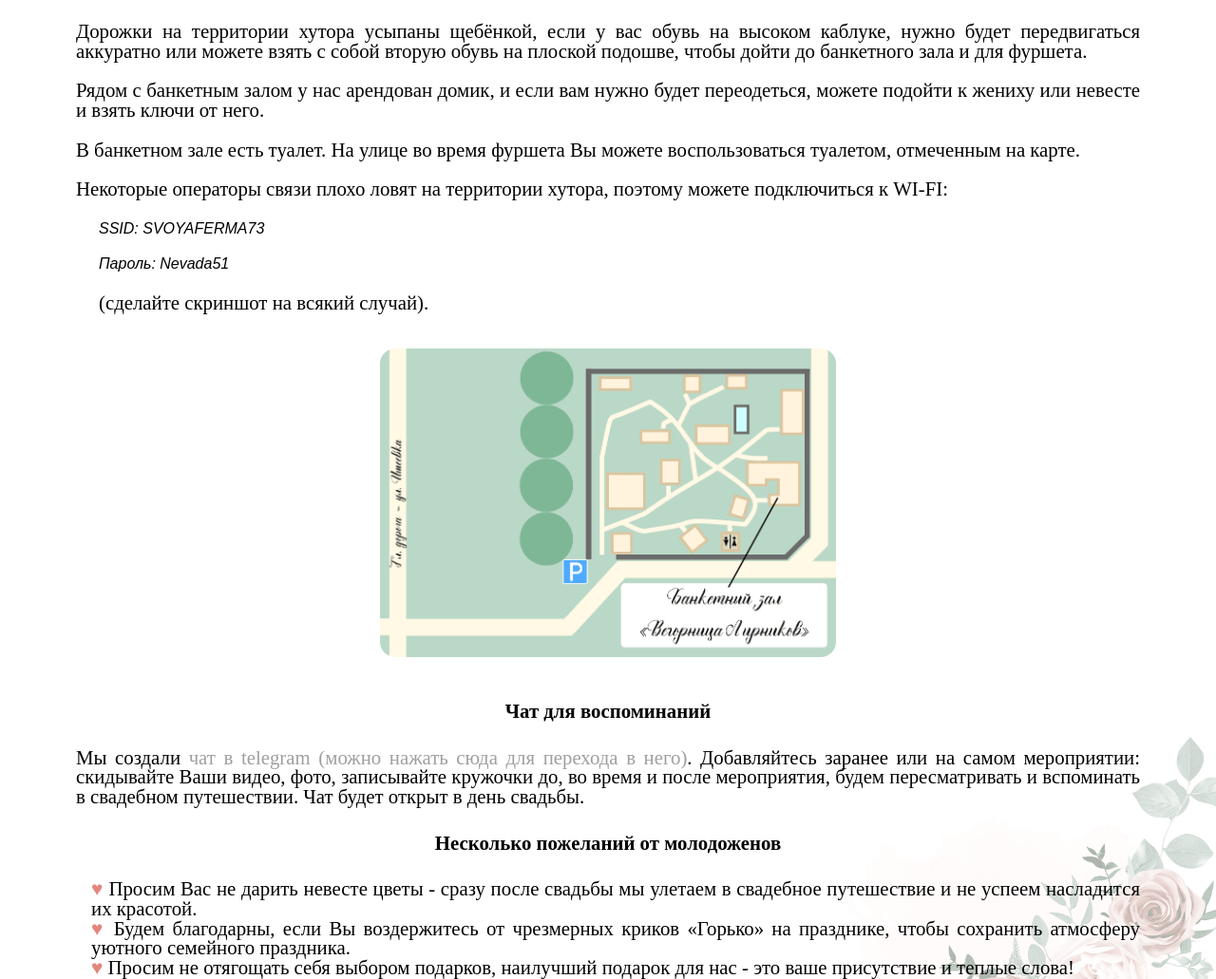
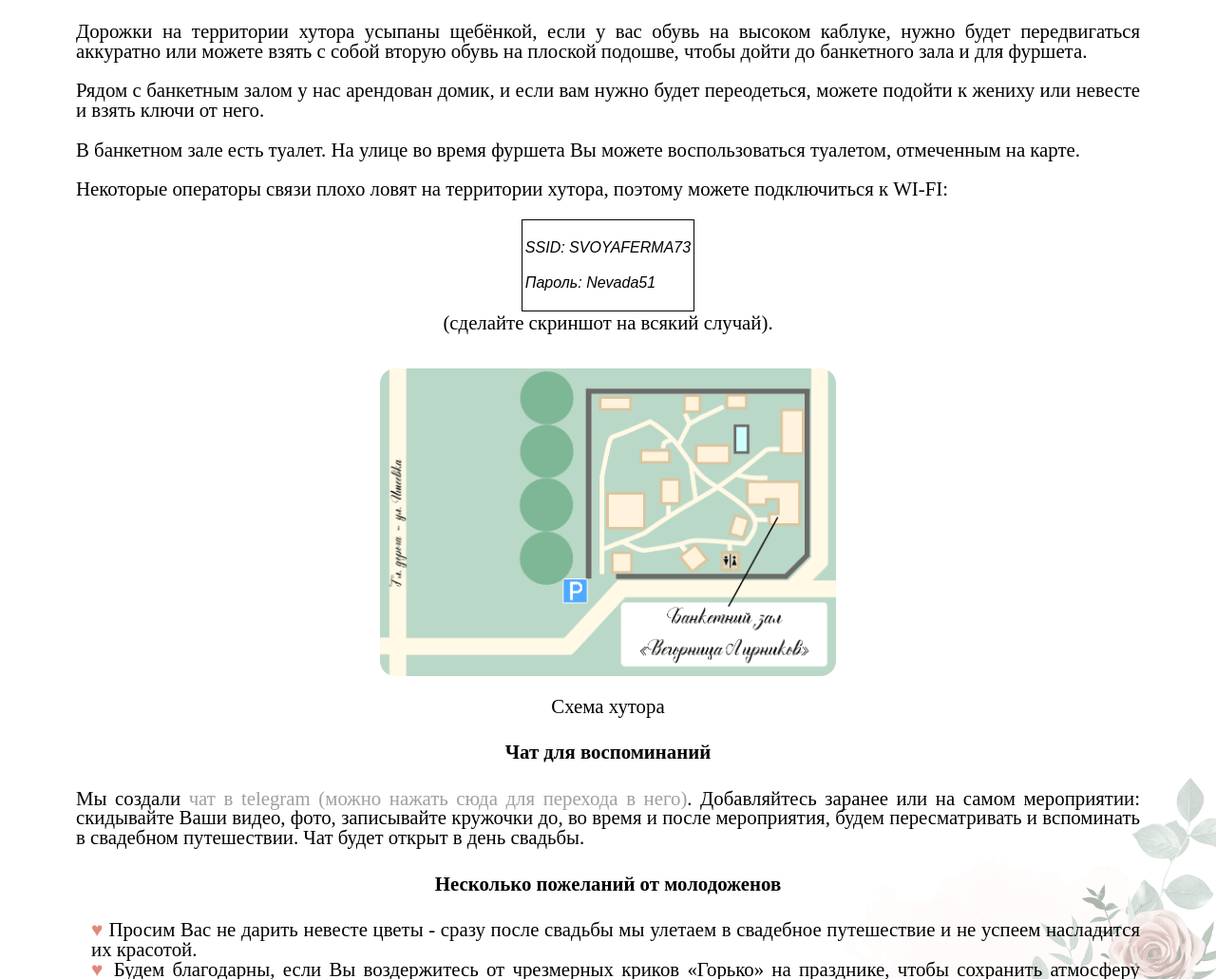
Before and after one commit to proun95/wedding, a PHP site: page / in a window 1280 px wide. Shown: the part 702-1733 px from the top of the page at 95% size. Run offline with PHP 8.4, Linux system fonts and the light colour scheme; some web fonts are replaced.

Commit message:
add table to wifi

```diff
--- a/index.html
+++ b/index.html
@@ -60,13 +60,20 @@
           <p>Рядом с банкетным залом у нас арендован домик, и если вам нужно будет переодеться, можете подойти к жениху или невесте и взять ключи от него.</p>
           <p>В банкетном зале есть туалет. На улице во время фуршета Вы можете воспользоваться туалетом, отмеченным на карте.</p>
           <p>Некоторые операторы связи плохо ловят на территории хутора, поэтому можете подключиться к WI-FI:</p>
-          <p class="tab normal"><em>SSID: SVOYAFERMA73</em></p>
-          <p class="tab normal"><em>Пароль: Nevada51</em></p>
-          <p class="tab">(сделайте скриншот на всякий случай).</p>
+          <table>
+            <tr>
+              <td>
+                <p class="normal"><em>SSID: SVOYAFERMA73</em></p>
+                <p class="normal"><em>Пароль: Nevada51</em></p>
+              </td>
+            </tr>
+          </table>
+          <p class="caption">(сделайте скриншот на всякий случай).</p>
         </div>
         <div class="map-section">
           <img class="map" src="images/map2.png">
         </div>
+        <p class="caption">Схема хутора</p>
         <div class="section">
           <h4>Чат для воспоминаний</h4>
           <p>Мы создали <a class="link" href="https://t.me/+2PwRIpLTNZUxYWUy">чат в telegram (можно нажать сюда для перехода в него)</a>. Добавляйтесь заранее или на самом мероприятии: скидывайте Ваши видео, фото, записывайте кружочки до, во время и после мероприятия, будем пересматривать и вспоминать в свадебном путешествии. Чат будет открыт в день свадьбы.</p>
--- a/style.css
+++ b/style.css
@@ -27,6 +27,15 @@ body {
 
 h4 {
   text-align: center;
+}
+
+table {
+  border: 1px solid;
+  margin:auto;
+}
+.caption {
+  text-align: center;
+  margin-top: 0.1rem;
 }
 .normal {
   font-family: 'Arial';
```
